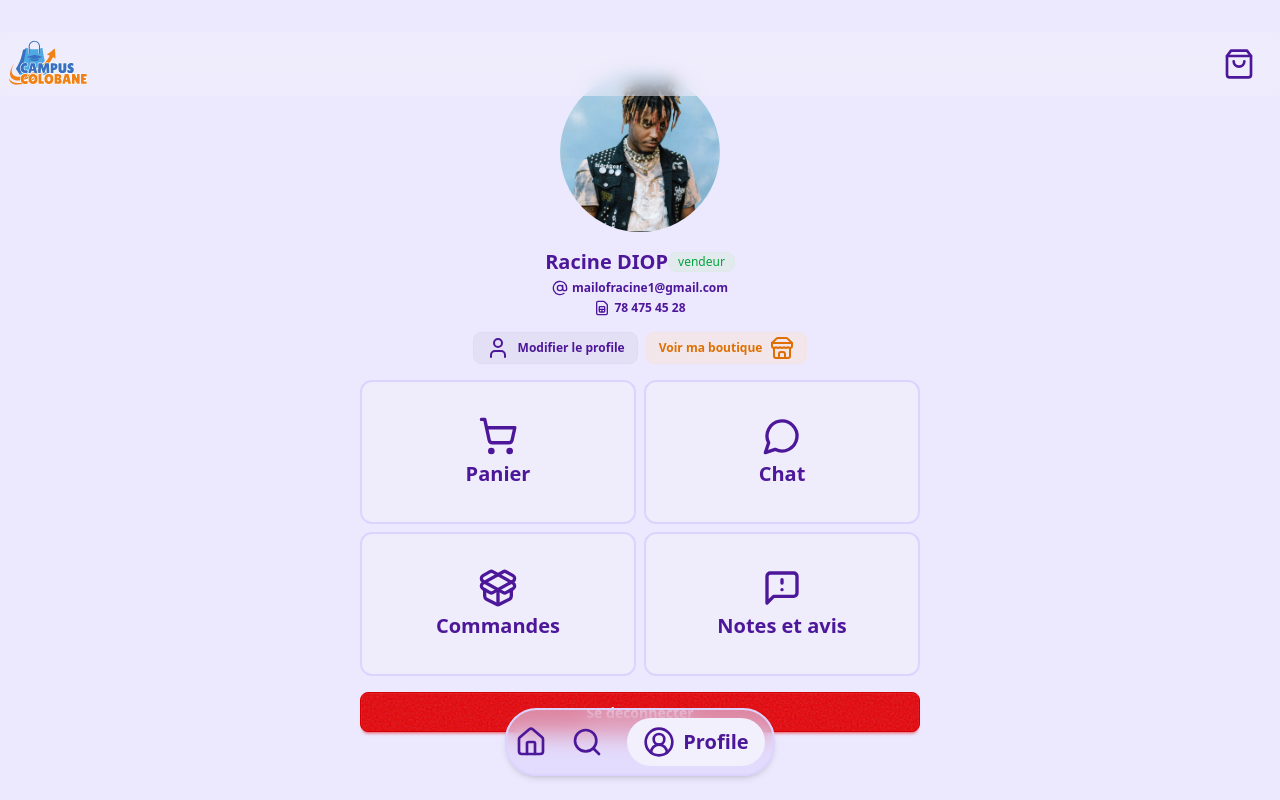
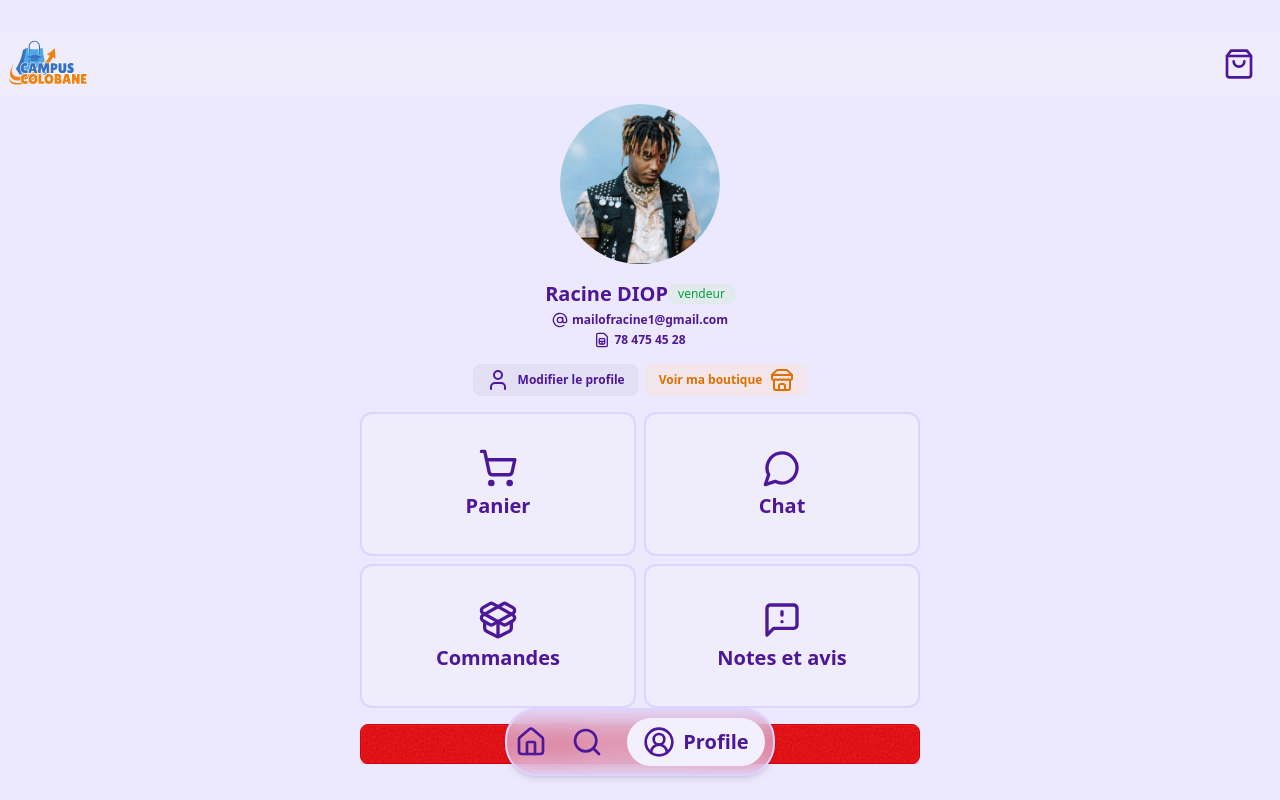
Before and after one commit to tugnodev/cc-frontend, a SvelteKit app: page /market/profile in a window 1280 px wide. Built offline with nearby package versions, Linux system fonts and the light colour scheme.

Commit message:
fix padding

```diff
--- a/src/routes/market/+layout.svelte
+++ b/src/routes/market/+layout.svelte
@@ -7,15 +7,15 @@
 </script>
 
 <main
-    class="w-full h-screen items-center justify-start flex flex-col fixed z-0 bg-base-200"
+    class="w-full h-screen items-center mt-8 justify-start flex flex-col fixed z-0 bg-base-200"
 >
-    <div class="flex absolute z-30 mt-8 top-0 w-full">
+    <div class="flex absolute z-30 top-0 w-full">
         <Header />
     </div>
     <div class="overflow-scroll no-scrollbar w-full h-full">
         {@render children()}
     </div>
-    <div class="flex absolute z-30 bottom-6">
+    <div class="flex relative z-30 bottom-14">
         <Navbar />
     </div>
 </main>
--- a/src/routes/shop/+layout.svelte
+++ b/src/routes/shop/+layout.svelte
@@ -7,15 +7,15 @@
 </script>
 
 <main
-    class="w-full h-full items-center justify-start flex flex-col fixed z-0 bg-base-200"
+    class="w-full h-full items-center mt-8 justify-start flex flex-col fixed z-0 bg-base-200"
 >
-    <div class="flex absolute z-30 mt-8 top-0 w-full">
+    <div class="flex absolute z-30 top-0 w-full">
         <HeaderShop />
     </div>
     <div class="overflow-scroll no-scrollbar w-full h-full">
         {@render children()}
     </div>
-    <div class="flex absolute z-30 bottom-6">
+    <div class="flex absolute z-30 bottom-14">
         <NavbarShop />
     </div>
 </main>
```
